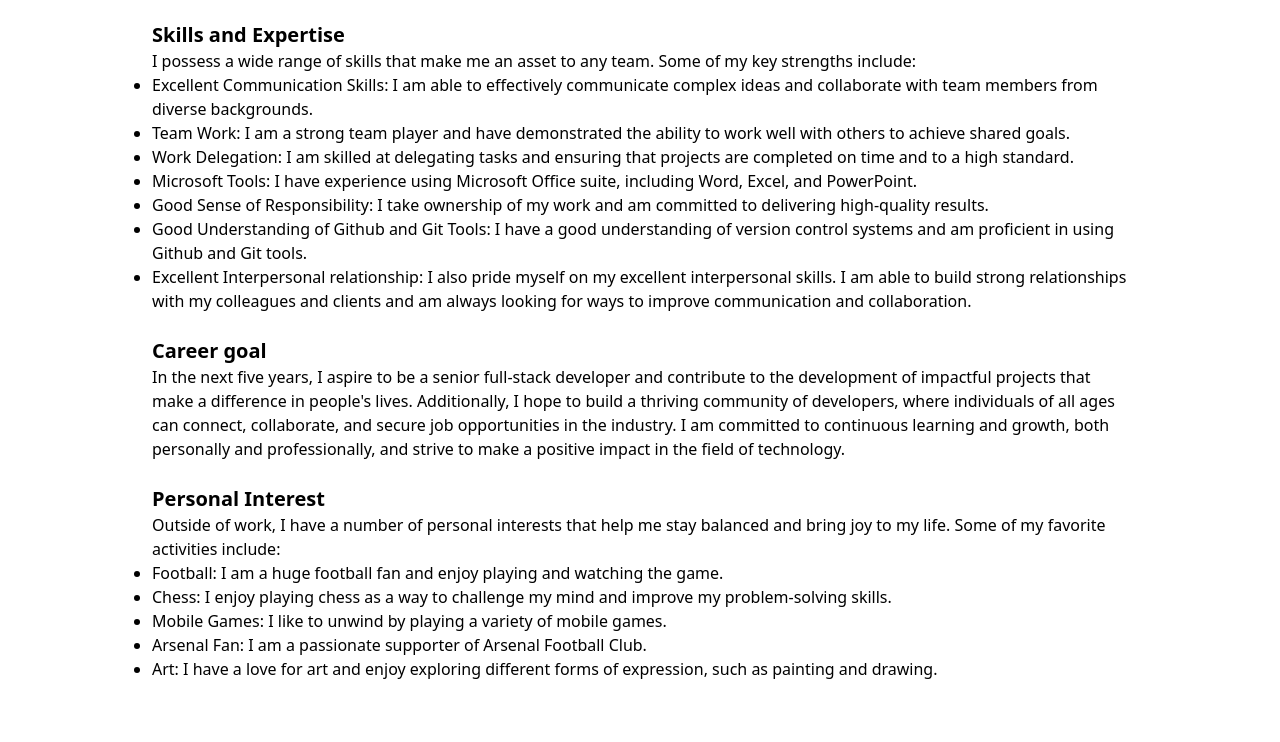
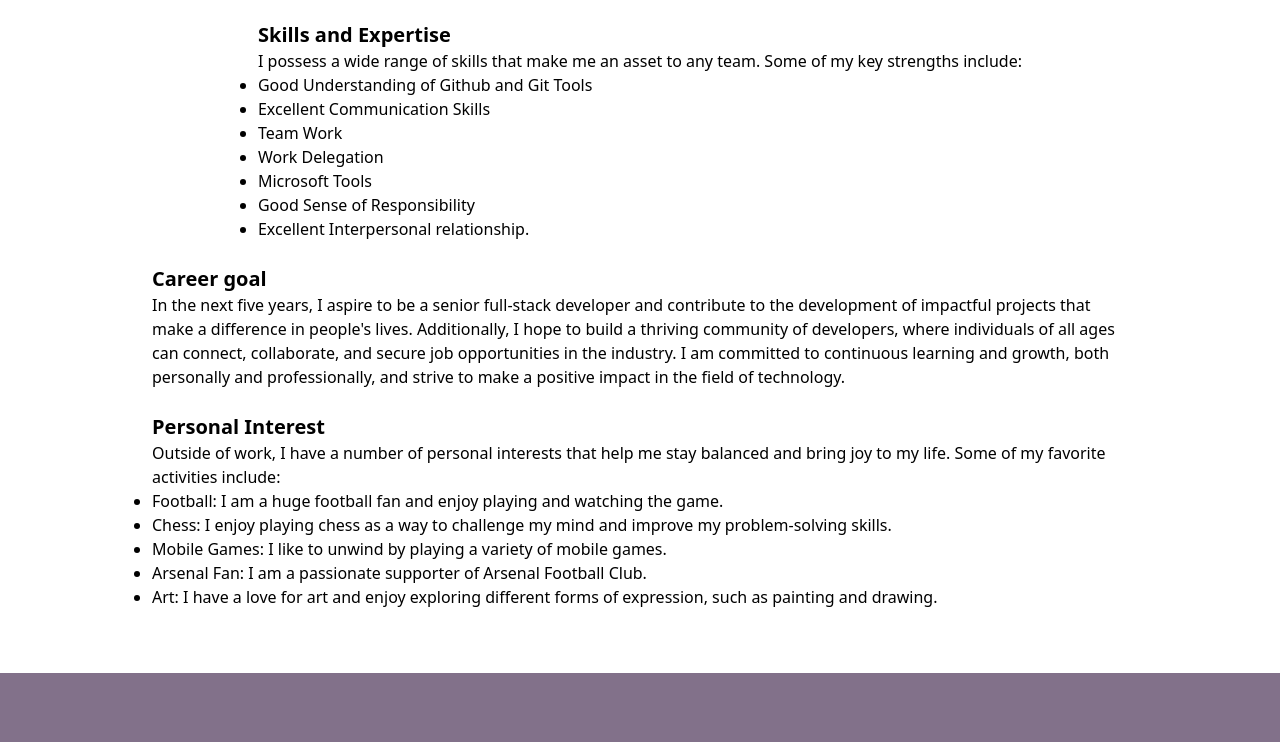
Before and after one commit to iBabs/Portfolio-tailwind, a website: page about.html in a window 1280 px wide. Shown: the part 951-1693 px from the top of the page. Drawn offline with Linux system fonts and the light colour scheme.

Commit message:
about edit

```diff
--- a/about.html
+++ b/about.html
@@ -143,7 +143,7 @@
                         recommendations for nationwide improvements. These
                         experiences have allowed me to develop strong analytical
                         and problem-solving skills and a commitment to quality
-                        work."
+                        work.
                     </p>
                 </div>
                 <div class="px-6 md:px-28">
@@ -151,13 +151,13 @@
                     <p>
                         I possess a wide range of skills that make me an asset to any team. Some of my key strengths include:
                        <ul class="list-disc">
-                        <li>Excellent Communication Skills: I am able to effectively communicate complex ideas and collaborate with team members from diverse backgrounds.</li>
-                        <li>Team Work: I am a strong team player and have demonstrated the ability to work well with others to achieve shared goals.</li>
-                        <li> Work Delegation: I am skilled at delegating tasks and ensuring that projects are completed on time and to a high standard.</li>
-                        <li> Microsoft Tools: I have experience using Microsoft Office suite, including Word, Excel, and PowerPoint.</li>
-                        <li> Good Sense of Responsibility: I take ownership of my work and am committed to delivering high-quality results.</li>
-                        <li> Good Understanding of Github and Git Tools: I have a good understanding of version control systems and am proficient in using Github and Git tools.</li>
-                        <li> Excellent Interpersonal relationship: I also pride myself on my excellent interpersonal skills. I am able to build strong relationships with my colleagues and clients and am always looking for ways to improve communication and collaboration.</li>
+                        <li> Good Understanding of Github and Git Tools</li>
+                        <li>Excellent Communication Skills</li>
+                        <li>Team Work</li>
+                        <li> Work Delegation</li>
+                        <li> Microsoft Tools</li>
+                        <li> Good Sense of Responsibility</li>
+                        <li> Excellent Interpersonal relationship.</li>
                        </ul>
                     </p>
                 </div>
```
